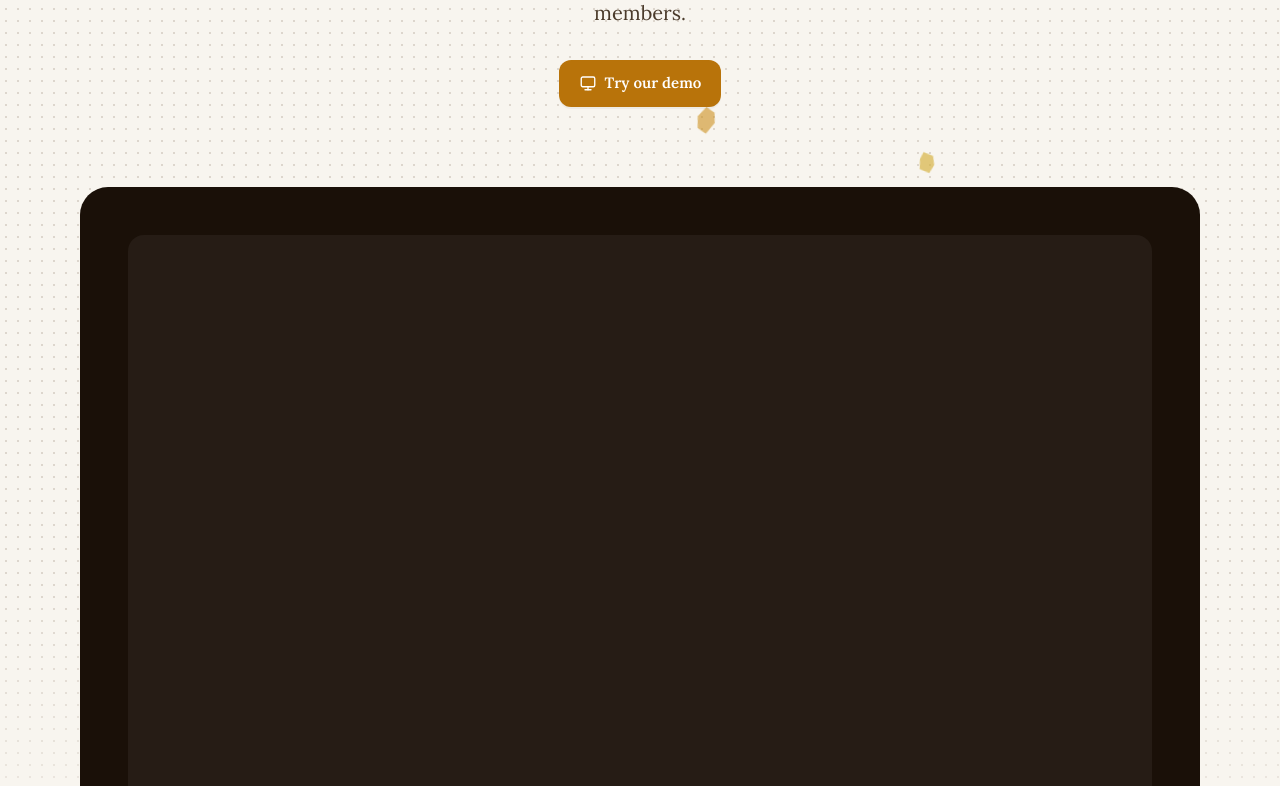
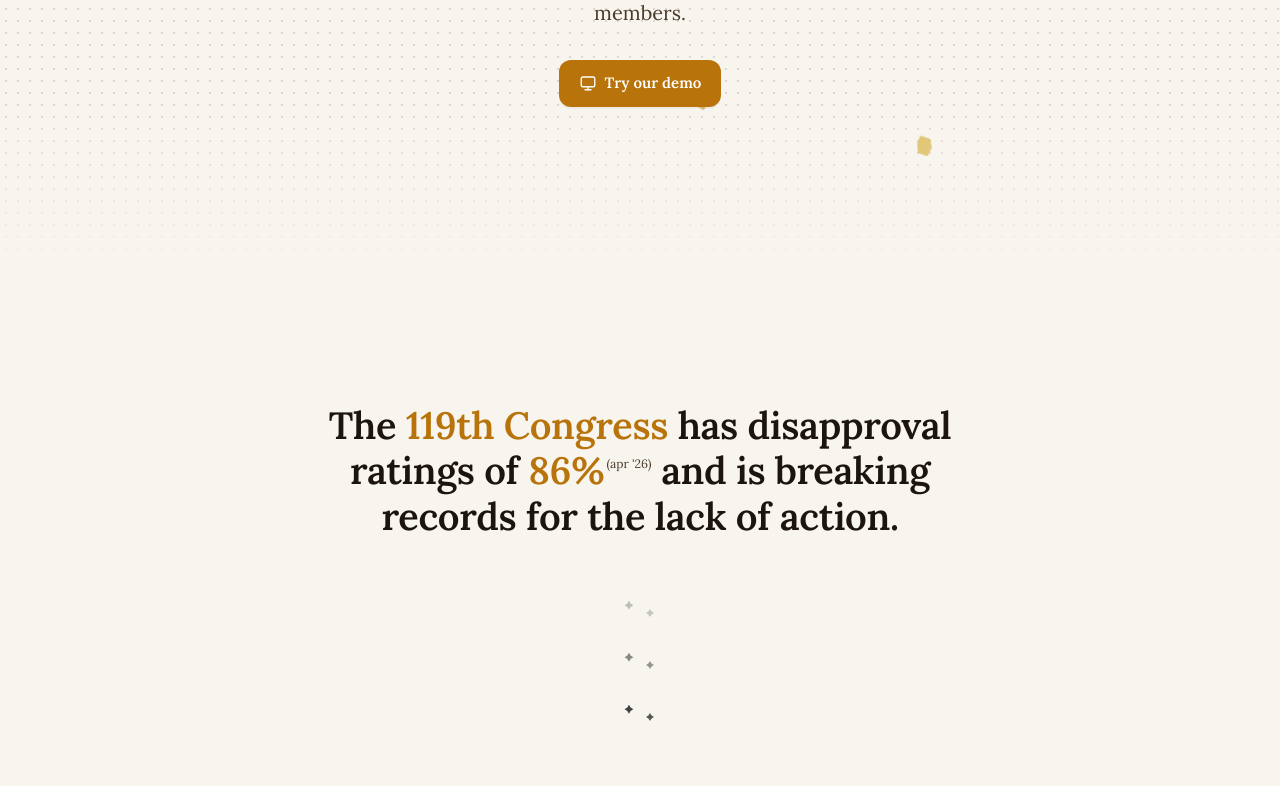
Before and after one commit to vignesh-nagarajan-vn/Ordinance, a Next.js app: page / in a window 1280 px wide. Shown: the part 454-1240 px from the top of the page. Built offline with nearby package versions, Linux system fonts and the light colour scheme; a web font is replaced by a local one.

Commit message:
Remove placeholder image on homepage

```diff
--- a/components/sections/Hero.tsx
+++ b/components/sections/Hero.tsx
@@ -37,11 +37,7 @@ export function Hero() {
         </div>
       </Container>
 
-      <Container className="relative z-20 mt-16 md:mt-20">
-        <div className="overflow-hidden rounded-[28px] bg-surface-dark p-6 md:p-12">
-          <div className="mx-auto aspect-[1024/640] w-full max-w-[1100px] rounded-2xl bg-white/5" />
-        </div>
-      </Container>
+      <div className="h-24 md:h-32" aria-hidden="true" />
     </section>
   );
 }
```
